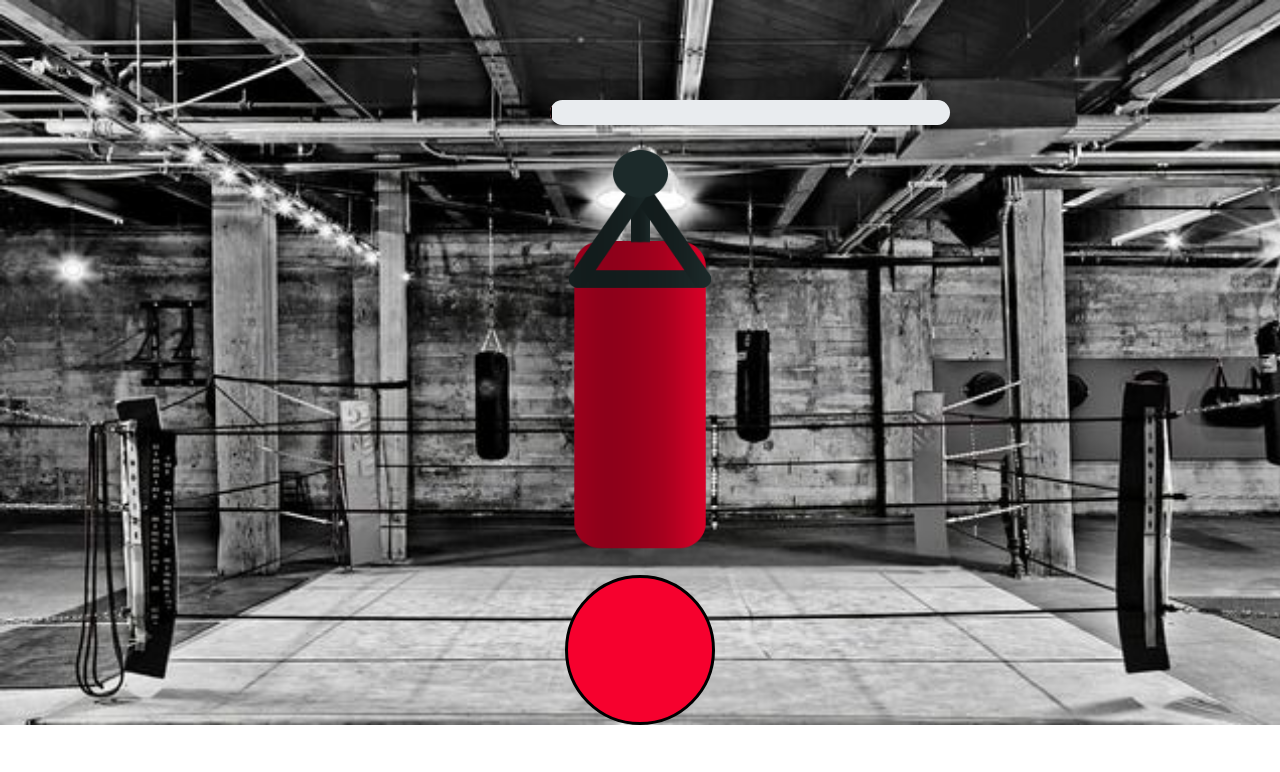
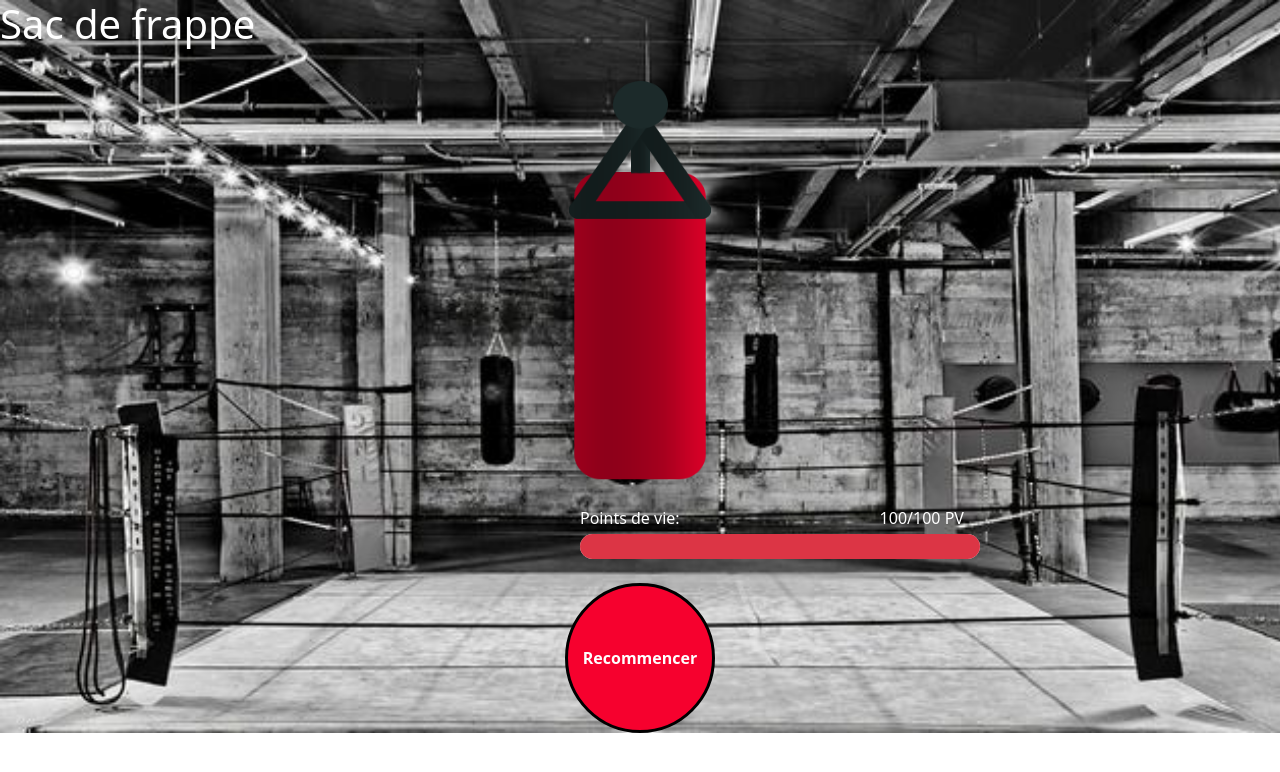
Before and after one commit to somaleyo/PunchingBag, a React (Vite) app: page / in a window 1280 px wide. Shown: the top 772 px of the page. Built offline with nearby package versions, Linux system fonts and the light colour scheme.

Commit message:
punchingbag game

```diff
--- a/src/App.css
+++ b/src/App.css
@@ -2,5 +2,8 @@ body{
   background-image: url('../src/assets/images/box.png');
   background-repeat: no-repeat;
   background-size: cover;
-
+  color: white;
 }
+h1{
+  color: white;
+}
--- a/src/App.jsx
+++ b/src/App.jsx
@@ -3,17 +3,13 @@ import { useState } from 'react'
 import './App.css'
 import 'bootstrap/dist/css/bootstrap.min.css'
 import 'bootstrap/dist/js/bootstrap.bundle.min.js'
-import Hp from './components/HP/hp'
-import Bag from './components/Bag/bag'
-import Punch from './components/Punch/punch'
+import Punchingbag from './components/Punchingbag'
 function App() {
 
 
   return (
     <>
-      <Hp/>
-      <Bag/>
-      <Punch/>
+        <Punchingbag/>
     </>
   )
 }
--- a/src/components/HP/hp.css
+++ b/src/components/HP/hp.css
@@ -2,7 +2,13 @@
     width: 400px;
     height: 25px;
     border-radius: 15Px;
-    margin-top: 100px;
+
     display: flex;
-    margin-left:550px;
+    margin-left:580px;
 }
+.textvie{
+    margin-left: 580px;
+}
+.pv{
+    margin-left: 200px;
+}
--- a/src/components/HP/hp.jsx
+++ b/src/components/HP/hp.jsx
@@ -11,7 +11,7 @@ const pourcentage = (vie/maxpv )* 100;
     aria-valuemin={0}
     aria-valuemax={100}
     >
-    <div className="progress-bar text-bg-danger" style={{ width: {pourcentage}, border: "1px solid black"}}>
+    <div className="progress-bar text-bg-danger" style={{ width: `${pourcentage}%`}}>
     </div>
     </div>
 
--- /dev/null
+++ b/src/components/Punchingbag.jsx
@@ -0,0 +1,44 @@
+import { useState } from "react";
+import Hp from "./HP/hp";
+import Bag from "./Bag/bag";
+import Punch from "./Punch/punch";
+
+export default function Punchingbag(){
+const maxhealth = 100
+const [health, setHealth] = useState(maxhealth)
+const[isDestroyed,setIsDestroyed] = useState(false)
+
+const HandlePunch = () =>{
+    const newhealth = Math.max(0,health-10)
+    if (newhealth === 0){
+        setIsDestroyed(true)
+    }
+}
+
+const HandleRestart = ()=>{
+    setHealth(maxhealth)
+    setIsDestroyed(false)
+
+}
+    return(
+        <>
+            <div  className="text-white">
+                <h1>Sac de frappe</h1>
+                <Bag isDestroyed={isDestroyed} />
+                <div className="w-full mb-4">
+                    <div className="textvie flex justify-between mb-1">
+                    <span className="text-sm font-medium">Points de vie:</span>
+                    <span className="pv text-sm font-medium ">{health}/{maxhealth} PV</span>
+                    </div>
+                    <Hp vie={health} maxpv={maxhealth} />
+                </div>
+                <div>
+                    {isDestroyed ?(
+                        <Punch onclick={HandlePunch} text="PUNCH" className="btn-punch"/>
+                    ):( <Punch onclick={HandleRestart} text="Recommencer" className="btn-restart"/>
+                    )}
+                </div>
+            </div>
+        </>
+    )
+}
```
